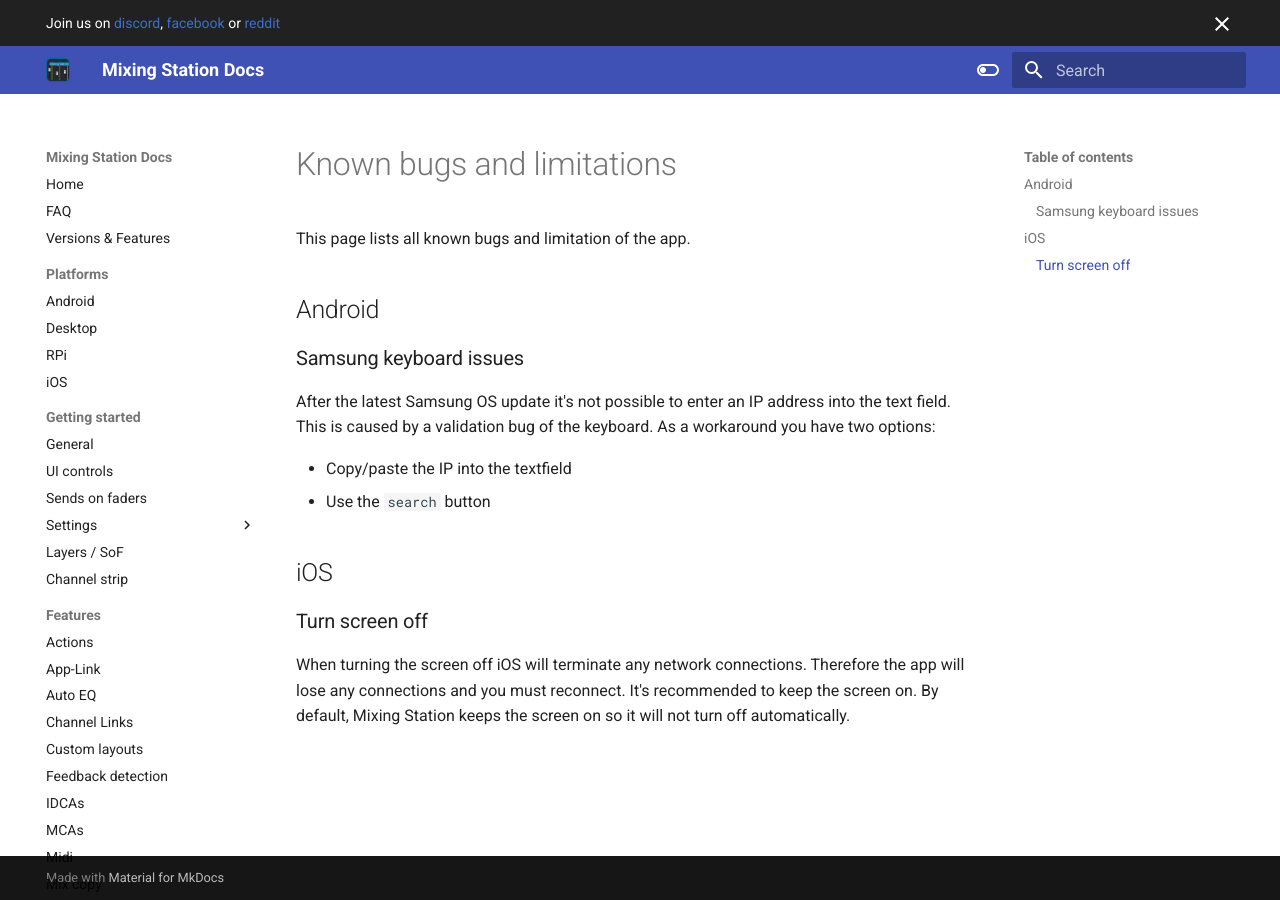
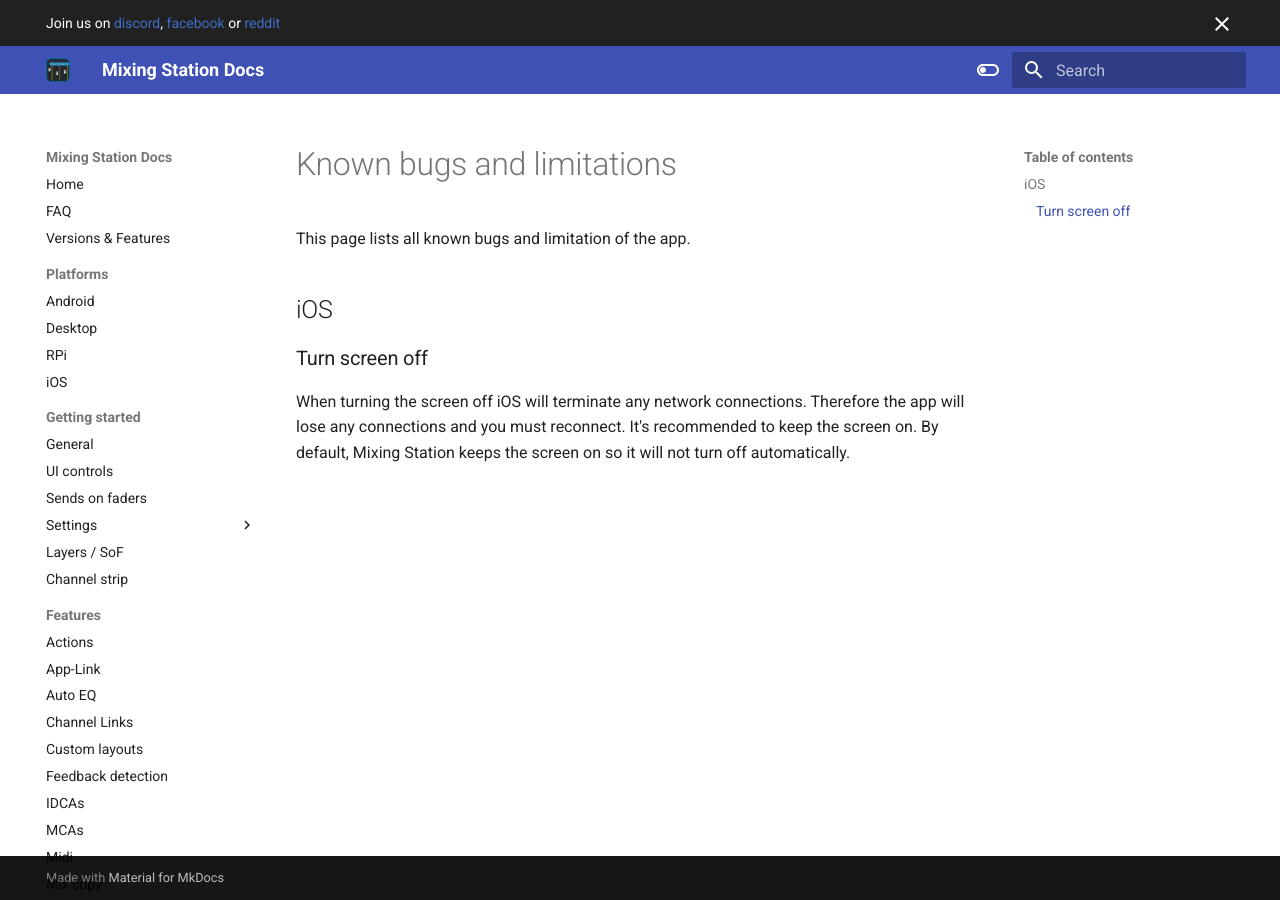
Before and after one commit to davidgiga1993/mixing-station-docs, an MkDocs documentation site: the page built from docs/known-issues.md, in a window 1280 px wide. Built offline with MkDocs 1.6.1 and Material for MkDocs 9.7.7, drawn with Linux system fonts in a browser that asks for light colours.

Commit message:
docs: incompatible-mixers.md

```diff
--- a/docs/known-issues.md
+++ b/docs/known-issues.md
@@ -1,16 +1,6 @@
 # Known bugs and limitations
 
 This page lists all known bugs and limitation of the app.
-
-## Android
-
-### Samsung keyboard issues
-
-After the latest Samsung OS update it's not possible to enter an IP address into the text field.
-This is caused by a validation bug of the keyboard. As a workaround you have two options:
-
-- Copy/paste the IP into the textfield
-- Use the `search` button
 
 ## iOS
 
--- a/mkdocs.yml
+++ b/mkdocs.yml
@@ -79,6 +79,7 @@
       - Yamaha:
           - DM: yamaha/dm.md
           - TF: yamaha/tf.md
+      - Incompatible: incompatible-mixers.md
 
   - Known issues: known-issues.md
   - Licenses: license/overview.md
```
Also changed, not shown: docs/feature-list.md (+4 -0 lines), docs/incompatible-mixers.md (added, +8 -0 lines).
